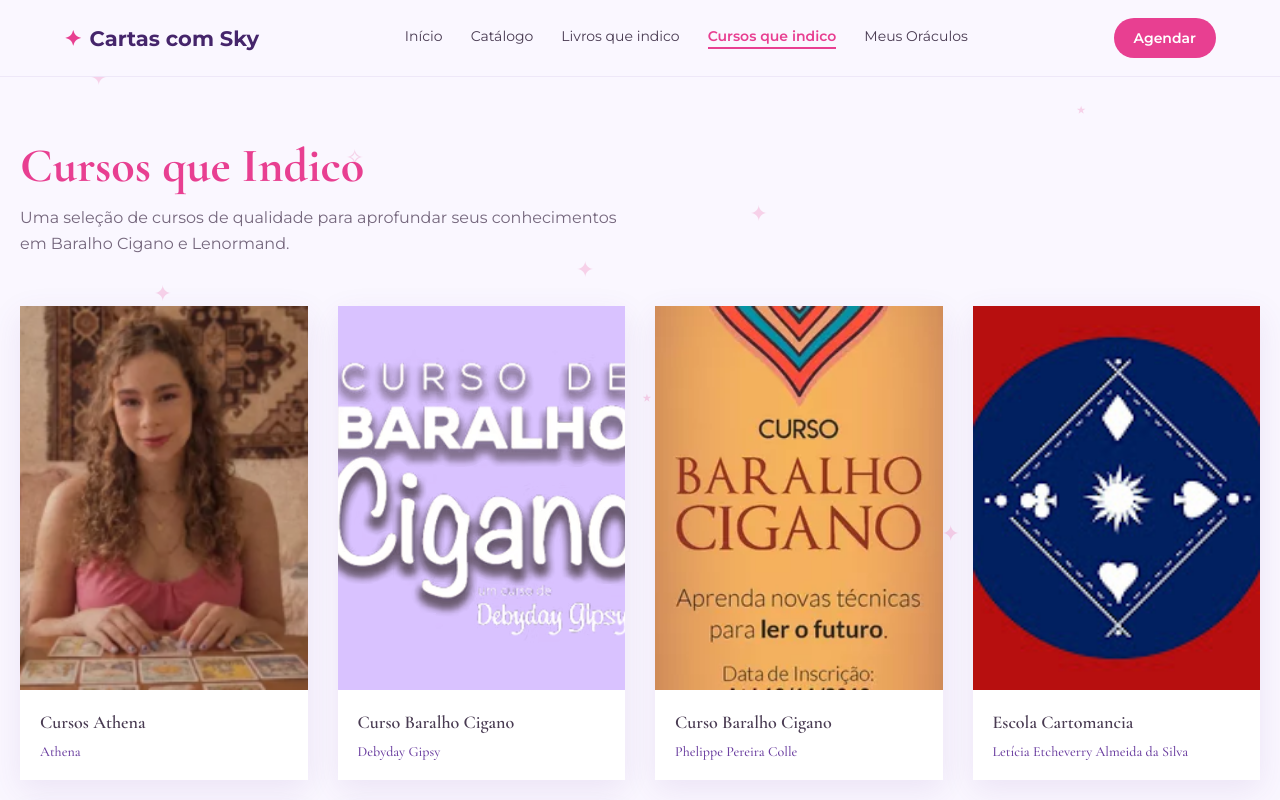
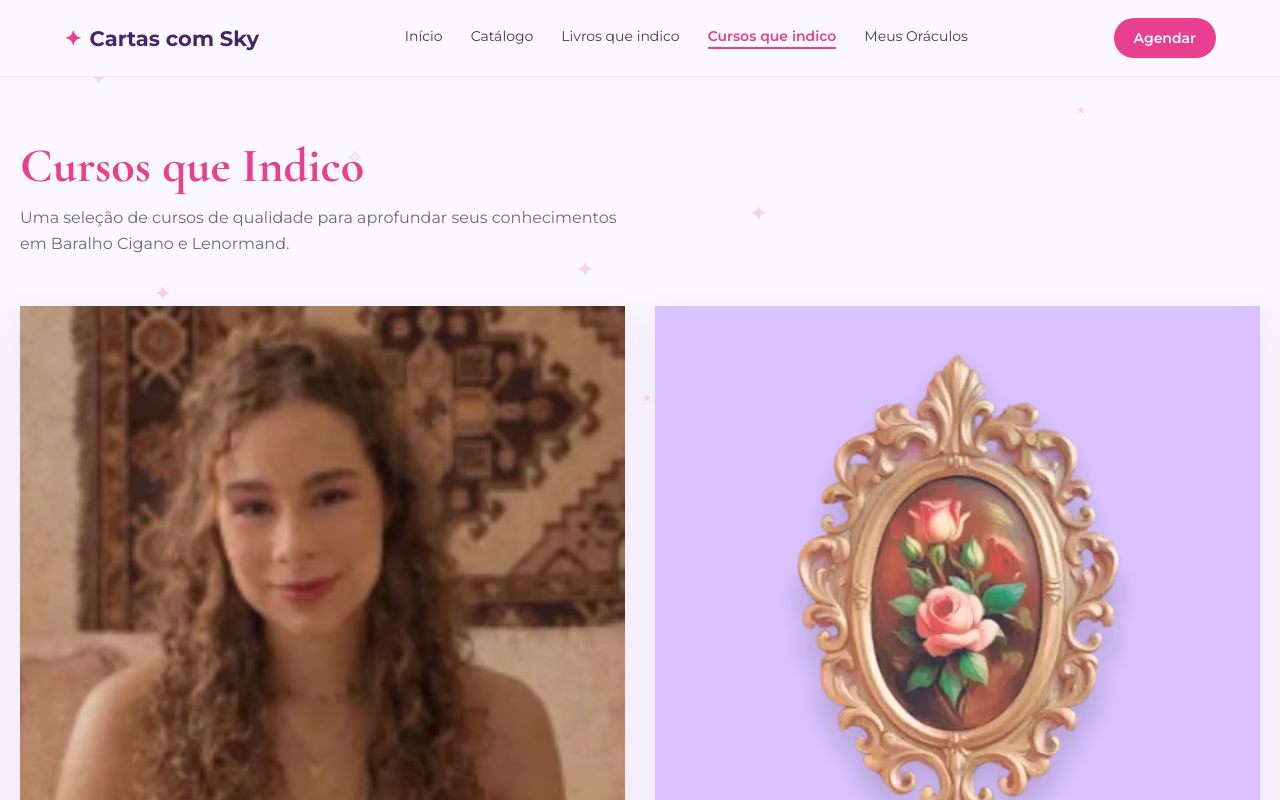
Before and after one commit to SkYantS28/site_cartascomsky_, a React (Vite) app: page /#/cursos in a window 1280 px wide. Shown: the top 800 px of the page. Built offline with nearby package versions, Linux system fonts and the light colour scheme.

Commit message:
atualizando cursos e catalogo

```diff
--- a/src/data/catalogo.js
+++ b/src/data/catalogo.js
@@ -29,18 +29,6 @@ export const perguntas = {
   ],
 };
 
-export const consultaLivre = {
-  titulo: "Consulta Livre",
-  descricao:
-    "Atendimento com perguntas ilimitadas dentro do tempo escolhido, permitindo aprofundar situações e explorar diferentes áreas da vida com mais liberdade.",
-
-  precos: [
-    { nome: "1 hora", valor: 125 },
-    { nome: "2 horas", valor: 245 },
-    { nome: "3 horas", valor: 365 },
-  ],
-};
-
 export const espiritualidade = {
   titulo: "Perguntas à Espiritualidade",
   descricao:
@@ -52,6 +40,18 @@ export const espiritualidade = {
     { nome: "3 perguntas", valor: 125 },
     { nome: "4 perguntas", valor: 165 },
     { nome: "5 perguntas", valor: 205 },
+  ],
+};
+
+export const consultaLivre = {
+  titulo: "Consulta Livre",
+  descricao:
+    "Atendimento com perguntas ilimitadas dentro do tempo escolhido, permitindo aprofundar situações e explorar diferentes áreas da vida com mais liberdade.",
+
+  precos: [
+    { nome: "1 hora", valor: 125 },
+    { nome: "2 horas", valor: 245 },
+    { nome: "3 horas", valor: 365 },
   ],
 };
 
--- a/src/data/cursos.js
+++ b/src/data/cursos.js
@@ -10,38 +10,6 @@ export const cursos = [
   },
 
   {
-    titulo: "Curso Baralho Cigano",
-    instrutor: "Debyday Gipsy",
-    plataforma: "Online",
-    link: "https://www.debydaygipsy.com/curso-baralho-cigano-t20",
-    imagem: img("images/cursos/CursoBaralhoCigano_debyday_gipsy.avif"),
-  },
-
-  {
-    titulo: "Curso Baralho Cigano",
-    instrutor: "Phelippe Pereira Colle",
-    plataforma: "Hotmart",
-    link: "https://hotmart.com/pt-br/marketplace/produtos/baralho-cigano-lenormand-curso/L11292913Y",
-    imagem: img("images/cursos/curso_baralho_cigano_phelippe_pereira_colle.webp"),
-  },
-
-  {
-    titulo: "Escola Cartomancia",
-    instrutor: "Letícia Etcheverry Almeida da Silva",
-    plataforma: "Online",
-    link: "https://www.instagram.com/escoladacartomancia/",
-    imagem: img("images/cursos/escola_cartomancia_curso.jpg"),
-  },
-
-  {
-    titulo: "Curso Baralho Cigano",
-    instrutor: "Lana Regina",
-    plataforma: "Hotmart",
-    link: "https://hotmart.com/pt-br/marketplace/produtos/bco/I25877736H",
-    imagem: img("images/cursos/lana_regina_curso_baralho_cigano.webp"),
-  },
-
-  {
     titulo: "Mini Curso/Aulão",
     instrutor: "Vivian Lenormand",
     plataforma: "Online",
--- a/src/pages/Catalogo.jsx
+++ b/src/pages/Catalogo.jsx
@@ -156,20 +156,6 @@ export default function Catalogo() {
 
         <section className="catalog-section">
 
-            <h2>Consulta Livre</h2>
-
-            <p>{consultaLivre.descricao}</p>
-
-            <div className="prices">
-            {consultaLivre.precos.map((item) => (
-                <PriceCard key={item.nome} item={item} />
-            ))}
-            </div>
-
-        </section>
-
-        <section className="catalog-section">
-
             <h2>Perguntas à Espiritualidade</h2>
 
             <div className="prices">
@@ -180,6 +166,20 @@ export default function Catalogo() {
 
             <div className="prices">
             {espiritualidade.precos.slice(1).map((item) => (
+                <PriceCard key={item.nome} item={item} />
+            ))}
+            </div>
+
+        </section>
+
+        <section className="catalog-section">
+
+            <h2>Consulta Livre</h2>
+
+            <p>{consultaLivre.descricao}</p>
+
+            <div className="prices">
+            {consultaLivre.precos.map((item) => (
                 <PriceCard key={item.nome} item={item} />
             ))}
             </div>
--- a/src/pages/Livros.jsx
+++ b/src/pages/Livros.jsx
@@ -35,13 +35,11 @@ export default function Livros() {
                 </div>
 
                 <div className="book-info">
+                    <span>{livro.categoria}</span>
 
-                <span>{livro.categoria}</span>
+                    <h2>{livro.titulo}</h2>
 
-                <h2>{livro.titulo}</h2>
-
-                <h3>{livro.autor}</h3>
-
+                    <h3>{livro.autor}</h3>
                 </div>
 
             </article>
```
Lines whose indentation alone changed are shown as unchanged.
